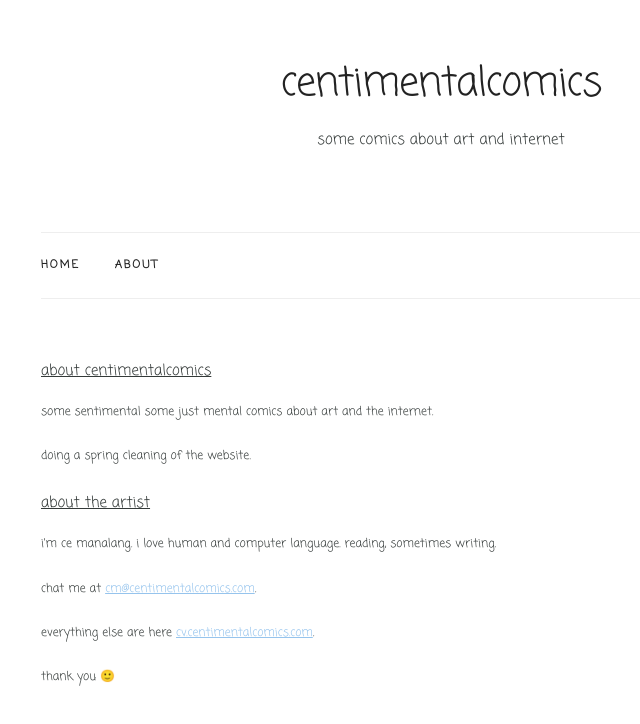
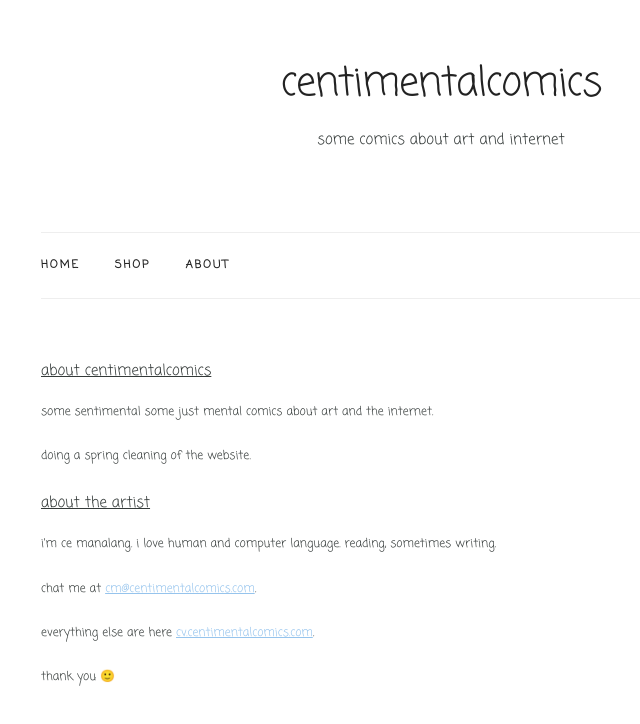
Before and after one commit to ce-manalang/alice, a Next.js app: page /about in a window 1280 px wide. Shown: the top 724 px of the page, without its empty margins (199-839 px from the left). Built offline with nearby package versions, Linux system fonts and the light colour scheme; no server answers.

Commit message:
chore: shop to ig

```diff
--- a/app/[slug]/page.tsx
+++ b/app/[slug]/page.tsx
@@ -83,6 +83,11 @@ export default async function ComicPage(props: PageProps) {
                 home
               </a>
             </li>
+						<li className="navbar-item">
+              <a className="navbar-link" href="https://www.instagram.com/centimentalcomics?utm_source=shop">
+                shop
+              </a>
+            </li>
             <li className="navbar-item">
               <a className="navbar-link" href="about">
                 about
--- a/app/about/page.tsx
+++ b/app/about/page.tsx
@@ -31,6 +31,11 @@ export default function About() {
 						<li className="navbar-item">
 							<a className="navbar-link" href="/">home</a>
 						</li>
+						<li className="navbar-item">
+              <a className="navbar-link" href="https://www.instagram.com/centimentalcomics?utm_source=shop">
+                shop
+              </a>
+            </li>
 						<li className="navbar-item">
 							<a className="navbar-link" href="about">about</a>
 						</li>
--- a/app/page.tsx
+++ b/app/page.tsx
@@ -42,6 +42,11 @@ export default async function Home({ searchParams }: HomeProps) {
             <li className="navbar-item">
               <a className="navbar-link" href="/">
                 home
+              </a>
+            </li>
+						<li className="navbar-item">
+              <a className="navbar-link" href="https://www.instagram.com/centimentalcomics?utm_source=shop">
+                shop
               </a>
             </li>
             <li className="navbar-item">
```
